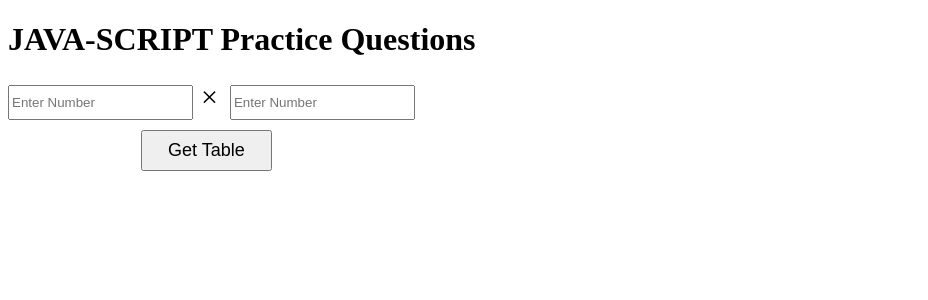
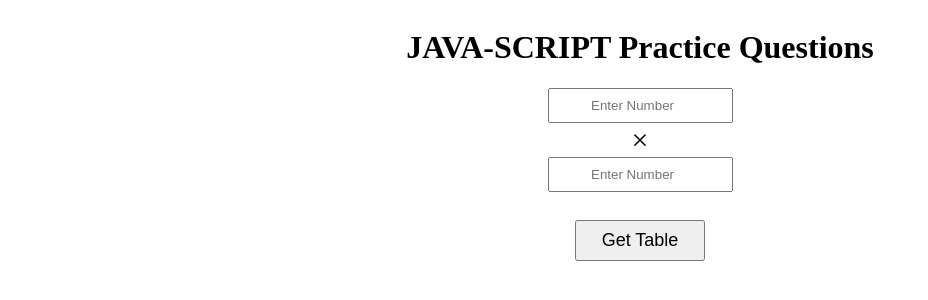
Before and after one commit to sahzaleem123/JS---Practice-Questions, a plain HTML site: page index.html in a window 1280 px wide. Shown: the whole page, without its empty margins (0-928 px from the left). Drawn offline with Linux system fonts and the light colour scheme.

Commit message:
Add files via upload

```diff
--- a/index.html
+++ b/index.html
@@ -8,16 +8,17 @@
     <title>JS Practice Questions</title>
 </head>
 
-<body>
-    <h1>JAVA-SCRIPT Practice Questions</h1>
+<body style="display: flex;flex-direction: column;justify-content: center;align-items: center;
+">
+    <h1 style="text-align: center;">JAVA-SCRIPT Practice Questions</h1>
     <!-- <p>FOR Practice Question 10</p> -->
     <!-- <input type="number" id="first" placeholder="Enter First Number">
     <input type="number" id="last" placeholder="Enter Last Number">
     <button onclick="Loops()">Get Result</button> -->
     <!-- <p>FOR Practice Question 11</p> -->
-    <input type="number" id="inp-value" placeholder="Enter Number" min="0" style="padding: 8px 2px;"><span
+    <input type="number" id="inp-value" placeholder="Enter Number" min="0" style="text-align: center;padding: 8px 2px;"><span
         style="padding: 0px 8px;font-size: 30px;">&times;</span>
-    <input type="number" id="times-value" placeholder="Enter Number" min="0" style="padding: 8px 2px;"><br>
+    <input type="number" id="times-value" placeholder="Enter Number" min="0" style="text-align: center;padding: 8px 2px;"><br>
     <button style="margin: 10px 133px; padding: 8px 25px; font-size: 18px;" onclick="Table()">Get Table</button>
     <script src="script.js"></script>
 </body>
```
Also changed, not shown: script.js (+16 -4 lines).
